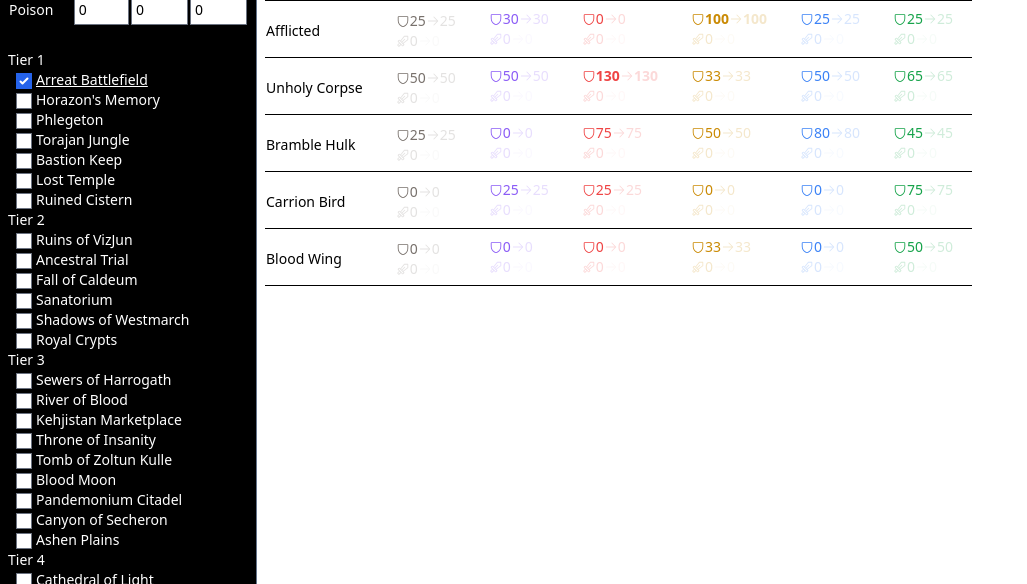
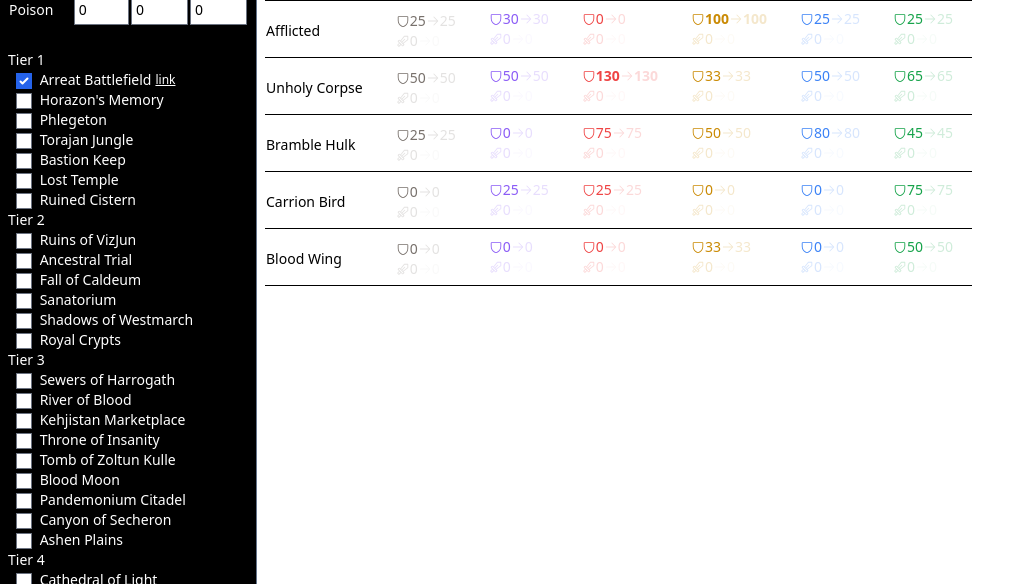
Before and after one commit to finpingvin/pd2-map-dmg-calculator, a Nuxt app: page / in a window 1280 px wide. Shown: the part 216-800 px from the top of the page, without its empty margins (0-1027 px from the left). Built offline with nearby package versions, Linux system fonts and the light colour scheme.

Commit message:
Make map name label and add separate link next to it

```diff
--- a/pages/index.vue
+++ b/pages/index.vue
@@ -102,12 +102,12 @@
         <template v-for="(levelsInTier, tier) in levelsGroupedByTier">
           <h3>Tier {{ tier }}</h3>
           <ul class="ml-2">
-            <li v-for="level in levelsInTier">
+            <li v-for="level in levelsInTier" class="flex items-center">
               <label>
                 <input type="checkbox" :value="level.displayName" v-model="selectedLevelNames" class="mr-1">
-                <a v-if="selectedLevelNames.includes(level.displayName)" class="underline" :href="`#${level.displayName}`">{{ level.displayName }}</a>
-                <template v-else>{{ level.displayName }}</template>
+                {{ level.displayName }}
               </label>
+              <a v-if="selectedLevelNames.includes(level.displayName)" class="underline ml-1 text-xs" :href="`#${level.displayName}`">link</a>
             </li>
           </ul>
         </template>
```
